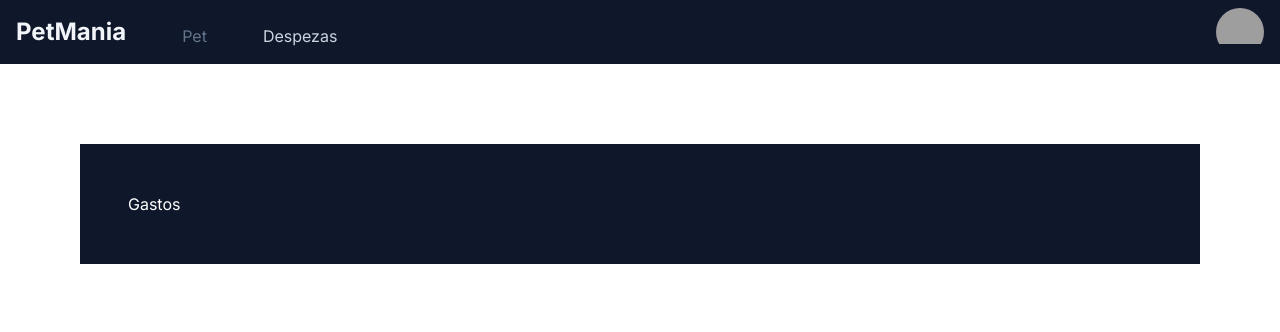
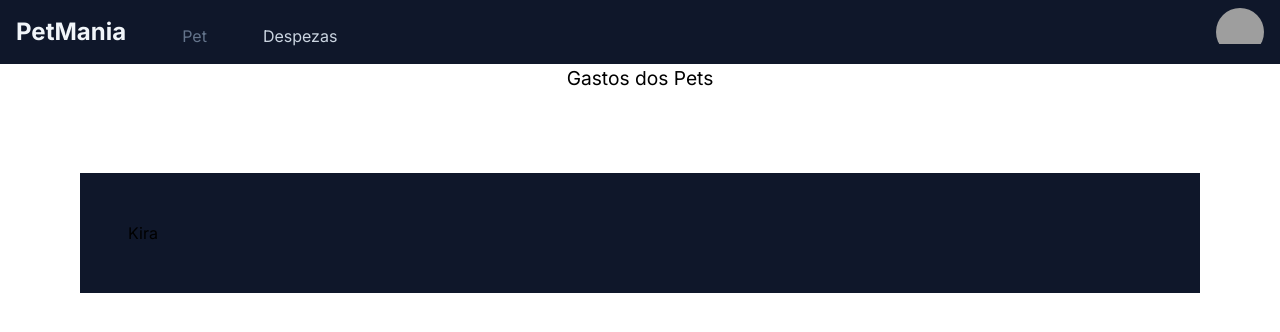
Before and after one commit to Ingridviieira/petmaniaweb, a Next.js app: page /gastos in a window 1280 px wide. Shown: the top 332 px of the page. Built offline with nearby package versions, Linux system fonts and the light colour scheme; grey boxes are pictures that could not be loaded.

Commit message:
css ajustado

```diff
--- a/src/app/gastos/page.js
+++ b/src/app/gastos/page.js
@@ -5,9 +5,12 @@ export default function Gastos() {
     return (
     <>
         <NavBar active={"gastos"} />
+        <h1 style={{ fontSize: "120%", textAlign: "center" }}>
+            Gastos dos Pets
+        </h1>
 
         <main className="bg-slate-900 m-20 p-12">
-            <h2>Gastos</h2>
+            <h2>Kira</h2>
         </main>
     </>
 
--- a/src/app/globals.css
+++ b/src/app/globals.css
@@ -3,16 +3,16 @@
 @tailwind utilities;
 
 :root {
-  --foreground-rgb: 255, 255, 255; /* fonte cor*/
-  --background-start-rgb: 255, 255, 255; /*1 parte da pagina */
+  --foreground-rgb: 255,255,255 /* fonte cor*/
+  --background-start-rgb: 214, 219, 220;/*1 parte da pagina */
   --background-end-rgb: 255, 255, 255; /*2 parte da pagina */
 }
 
 @media (prefers-color-scheme: dark) {
   :root {
-    --foreground-rgb: 255, 255, 255;
-    --background-start-rgb: 0, 0, 0;
-    --background-end-rgb: 0, 0, 0;
+    --foreground-rgb: 203, 213, 225;
+    --background-start-rgb: 2, 6, 23;
+    --background-end-rgb: 2, 6, 23;
   }
 }
 
--- a/src/app/pet/page.js
+++ b/src/app/pet/page.js
@@ -6,8 +6,12 @@ export default function Pet() {
     <>
         <NavBar active={"pet"} />
 
+        <h1 style={{ fontSize: "120%", textAlign: "center" }}>
+            Acompanhe seu Pet
+        </h1>
+
         <main className="bg-slate-900 m-20 p-12">
-            <h2>Acompanhe seu Pet</h2>
+            <h2>Kira|Fêmea</h2>
         </main>
     </>
 
```
